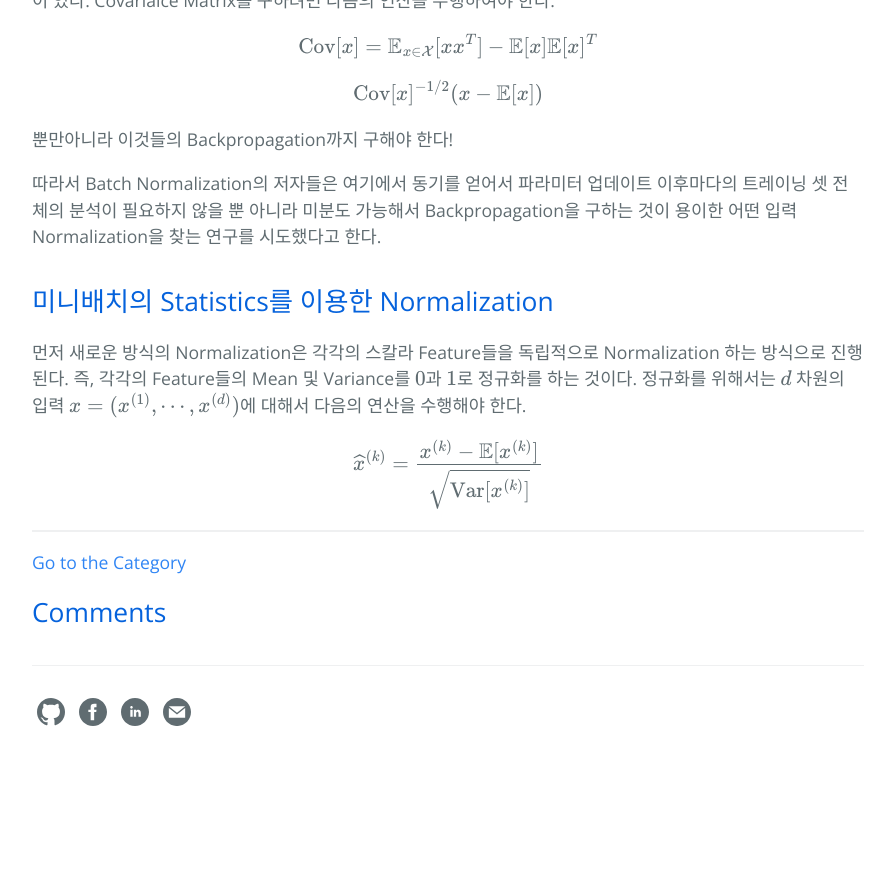
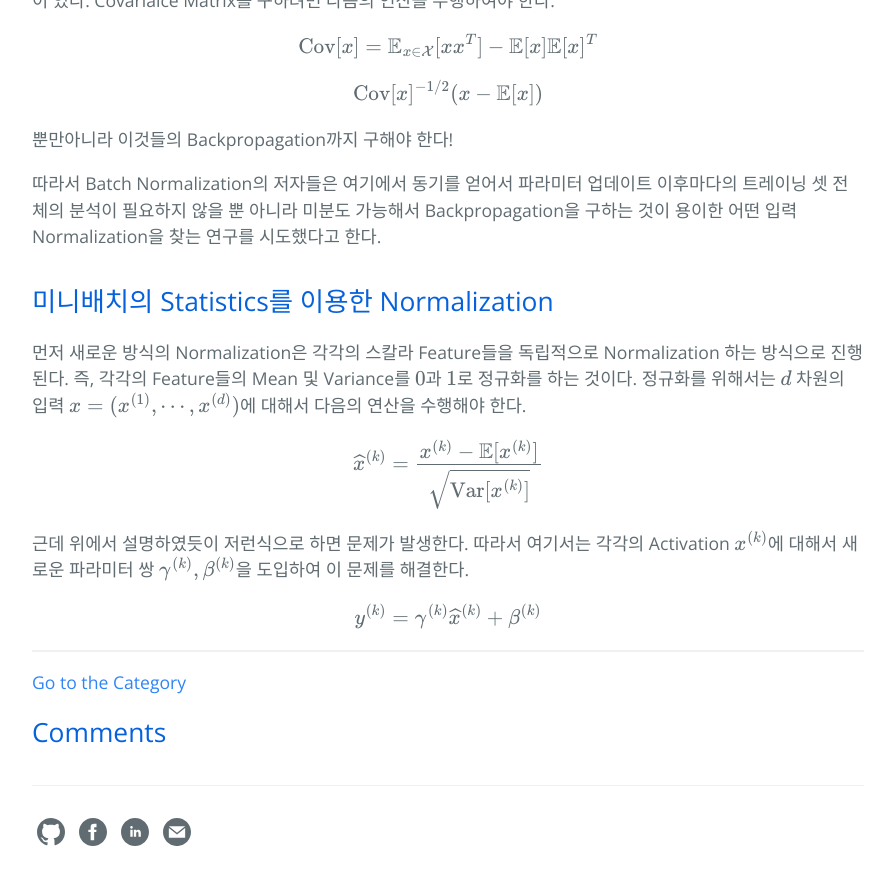
Before and after one commit to hcnoh/hcnoh.github.io, a Jekyll site: the page built from _posts/2018-11-27-batch-normalization.md, in a window 1280 px wide and 900 px high, scrolled down 4182 px. Shown: the top 885 px of the window, without its empty margins (192-1087 px from the left). Built offline with Jekyll 4.4.1, drawn with Linux system fonts in a browser that asks for light colours; formulas are drawn with MathJax 3; comment, search, counter and statistics services are not loaded; before the commit the page ends 4962 px from its top, so only the background shows below that.

Commit message:
Update 2018-11-27-batch-normalization.md

```diff
--- a/_posts/2018-11-27-batch-normalization.md
+++ b/_posts/2018-11-27-batch-normalization.md
@@ -129,3 +129,7 @@ $$\text{Cov}[x]^{-1/2}(x-\mathbb{E}[x])$$
 먼저 새로운 방식의 Normalization은 각각의 스칼라 Feature들을 독립적으로 Normalization 하는 방식으로 진행된다. 즉, 각각의 Feature들의 Mean 및 Variance를 $$0$$과 $$1$$로 정규화를 하는 것이다. 정규화를 위해서는 $$d$$ 차원의 입력 $$x=(x^{(1)}, \cdots, x^{(d)})$$에 대해서 다음의 연산을 수행해야 한다.
 
 $$\widehat{x}^{(k)} = \frac{x^{(k)} - \mathbb{E}[x^{(k)}]}{\sqrt{\text{Var}[x^{(k)}]}}$$
+
+근데 위에서 설명하였듯이 저런식으로 하면 문제가 발생한다. 따라서 여기서는 각각의 Activation $$x^{(k)}$$에 대해서 새로운 파라미터 쌍 $$\gamma^{(k)}, \beta^{(k)}$$을 도입하여 이 문제를 해결한다.
+
+$$y^{(k)} = \gamma^{(k)}\widehat{x}^{(k)} + \beta^{(k)}$$
```
